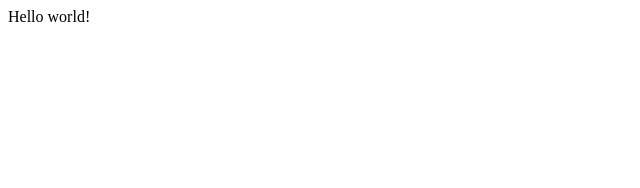
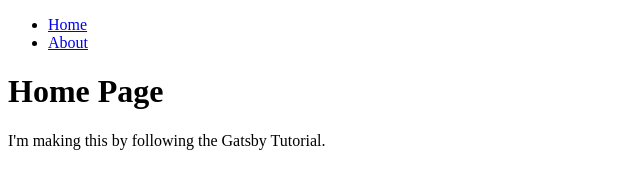
Before and after one commit to hiroe099/my-first-gatsby-site, a Gatsby site: page / in a window 1280 px wide. Shown: the whole page, without its empty margins (0-640 px from the left). Built offline with nearby package versions, Linux system fonts and the light colour scheme; Gatsby itself is replaced by a stand-in of ours.

Commit message:
Add files via upload

```diff
--- /dev/null
+++ b/src/components/layout.js
@@ -0,0 +1,22 @@
+import * as React from 'react'
+import { Link } from 'gatsby'
+
+const Layout = ({ pageTitle, children }) => {
+  return (
+    <div>
+      <title>{pageTitle}</title>
+      <nav>
+        <ul>
+          <li><Link to="/">Home</Link></li>
+          <li><Link to="/about">About</Link></li>
+        </ul>
+      </nav>
+      <main>
+        <h1>{pageTitle}</h1>
+        {children}
+      </main>
+    </div>
+  )
+}
+
+export default Layout
--- a/src/pages/index.js
+++ b/src/pages/index.js
@@ -1,5 +1,12 @@
-import React from "react"
+import * as React from 'react'
+import Layout from '../components/layout'
 
-export default function Home() {
-  return <div>Hello world!</div>
+const IndexPage = () => {
+  return (
+    <Layout pageTitle="Home Page">
+      <p>I'm making this by following the Gatsby Tutorial.</p>
+    </Layout>
+  )
 }
+
+export default IndexPage
```
Also changed, not shown: src/pages/about.js (added, +12 -0 lines).
